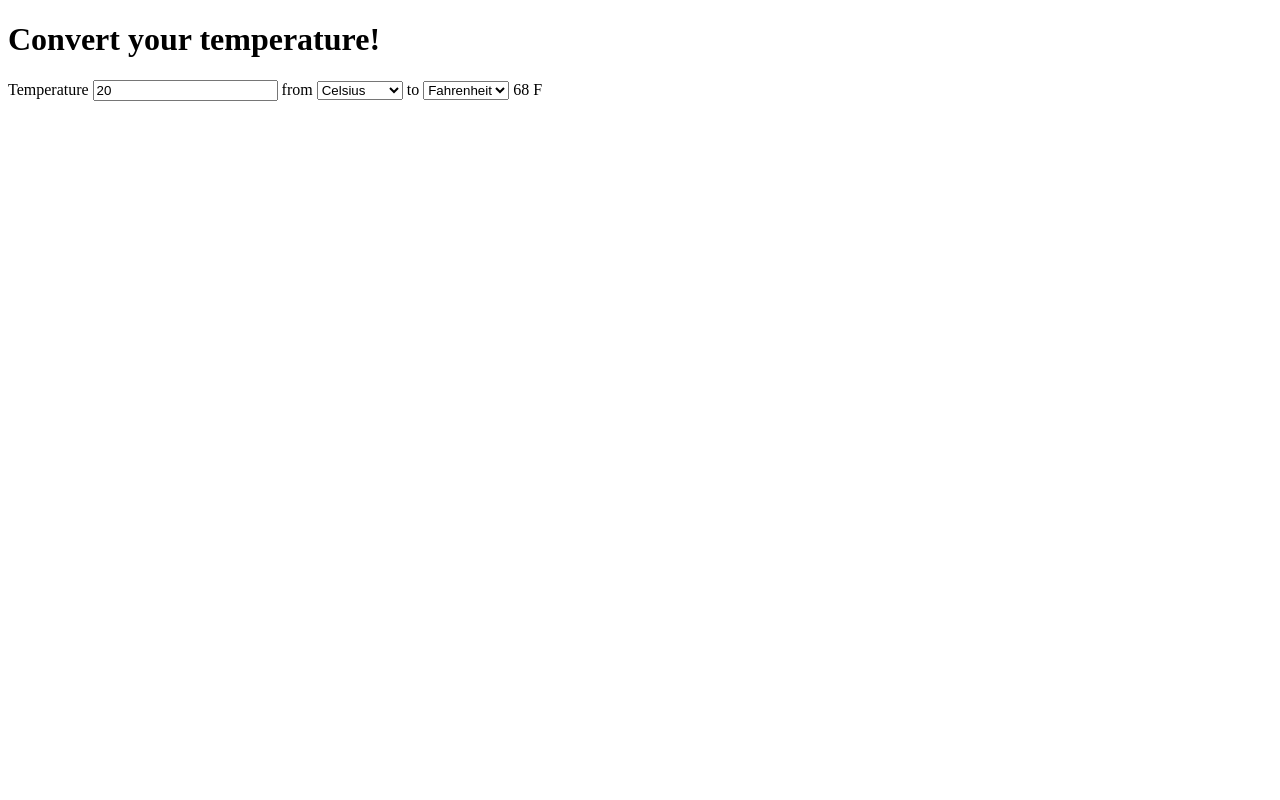
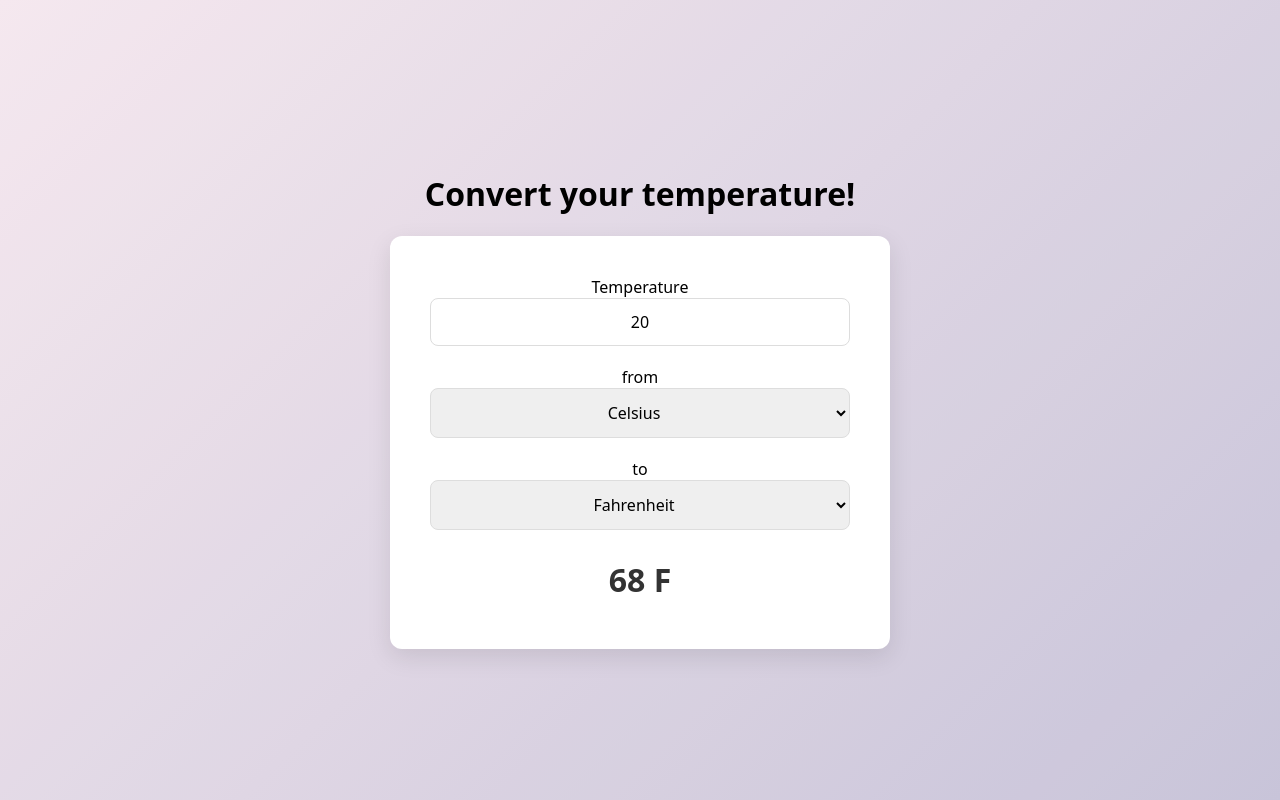
Before and after one commit to francescopeluso/PWA-MobProg, a plain HTML site: page index.html in a window 1280 px wide. Drawn offline with Linux system fonts and the light colour scheme; the site is published under a folder, as on GitHub Pages, so addresses that start at the root find nothing.

Commit message:
Fix links

```diff
--- a/index.html
+++ b/index.html
@@ -5,8 +5,8 @@
     <meta charset="UTF-8" />
     <title>Conversione Temperatura</title>
     <!-- Il manifest deve essere linkato nel documento affinché il browser possa leggerlo -->
-    <link rel="manifest" href="/manifest.json" />
-    <link rel="stylesheet" href="/converter.css">
+    <link rel="manifest" href="manifest.json" />
+    <link rel="stylesheet" href="converter.css">
   </head>
 
   <body>
```
